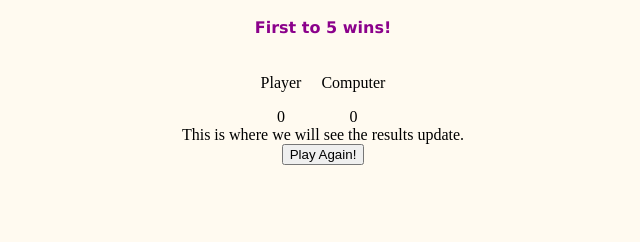
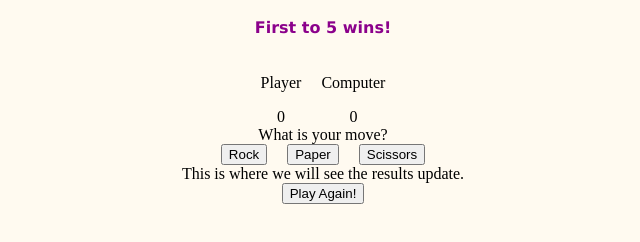
Before and after one commit to YLevels/rock-paper-scissors, a plain HTML site: page index.html in a window 1280 px wide. Shown: the part 118-360 px from the top of the page, without its empty margins (317-957 px from the left). Drawn offline with Linux system fonts and the light colour scheme.

Commit message:
playerSelection button options added

```diff
--- a/index.html
+++ b/index.html
@@ -16,10 +16,17 @@
       <div class="playerScore">0</div>
     </div>
     <div class="computerScore">
-
       <div class="computer"><p></p><p>Computer</p></div>
       <div class="computerScore">0</div>
     </div>
+    </div>
+    <div class="playerSelection">
+      <div class="question">What is your move?</div>
+      <div class="playerOptions">
+        <button class="rock">Rock</button>
+        <button class="paper">Paper</button>
+        <button class="scissors">Scissors</button>
+      </div>
     </div>
     <div class="results">
       This is where we will see the results update.
--- a/style.css
+++ b/style.css
@@ -17,8 +17,13 @@ h2, h4 {
     gap: 20px;
 }
 
-.playerScore, .computerScore {
+.playerScore, .computerScore, .playerSelection {
     display: flex;
     flex-direction: column;
     align-items: center;
 }
+
+.playerOptions {
+    display: flex;
+    gap: 20px;
+}
```
